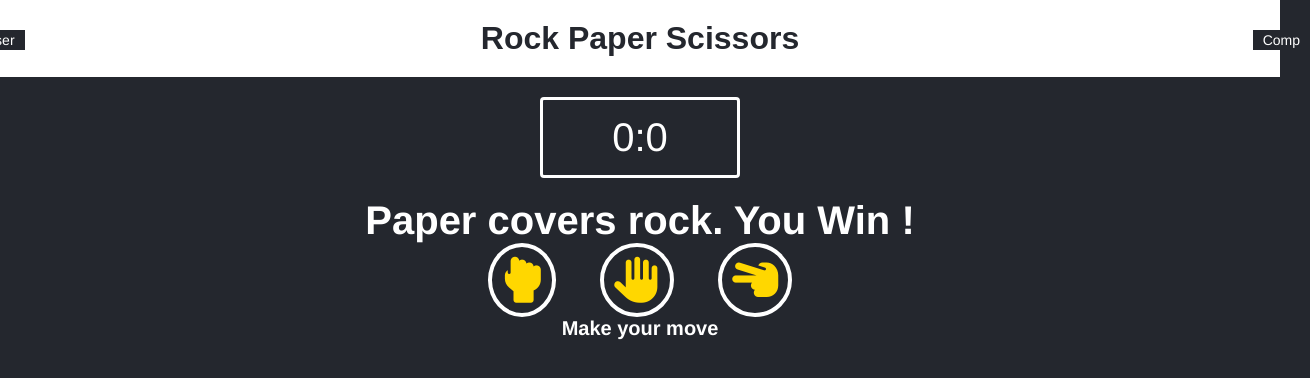
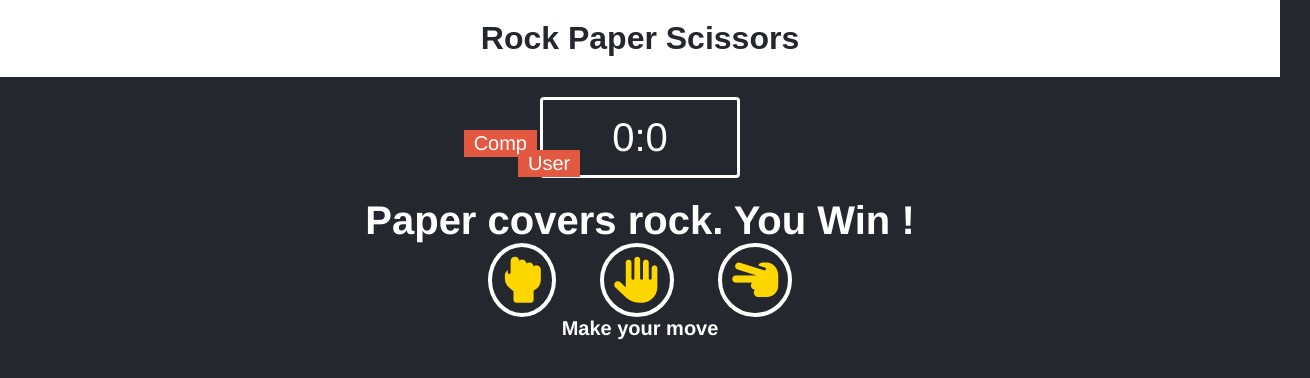
Before and after one commit to jasmeen14/rock-paper-scissors, a plain HTML site: page index.html in a window 1280 px wide. Shown: the whole page, 1310 px wide, since content can reach past the window. Drawn offline with Linux system fonts and the light colour scheme.

Commit message:
changes in css

```diff
--- a/style.css
+++ b/style.css
@@ -25,24 +25,25 @@ font-family: sans-serif;
     font-size: 40px;
     font-family: 'Franklin Gothic Medium', 'Arial Narrow', Arial, sans-serif;
     text-align: center;
+    position: relative;
 }
 .badge{
-    background: #24272e;
+    background: #e25840;
     color: white;
-    font-size: 14px;
+    font-size: 20px;
     padding: 2px 10px;
     font-family: 'Franklin Gothic Medium', 'Arial Narrow', Arial, sans-serif ;
 
 }
 #user-label{
     position: absolute;
-    top: 30px;
+    top: 50px;
     left: -25px;
 }
 #computer-label{
     position: absolute;
     top: 30px;
-    right: -30px;
+    right:200px;
 }
 .result{
     font-size: 40px;
```
